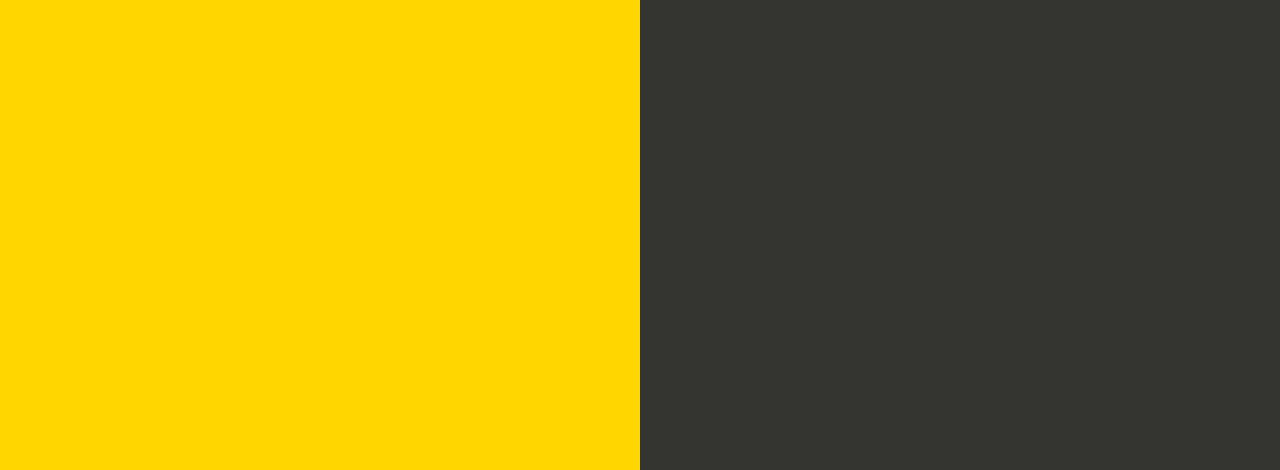
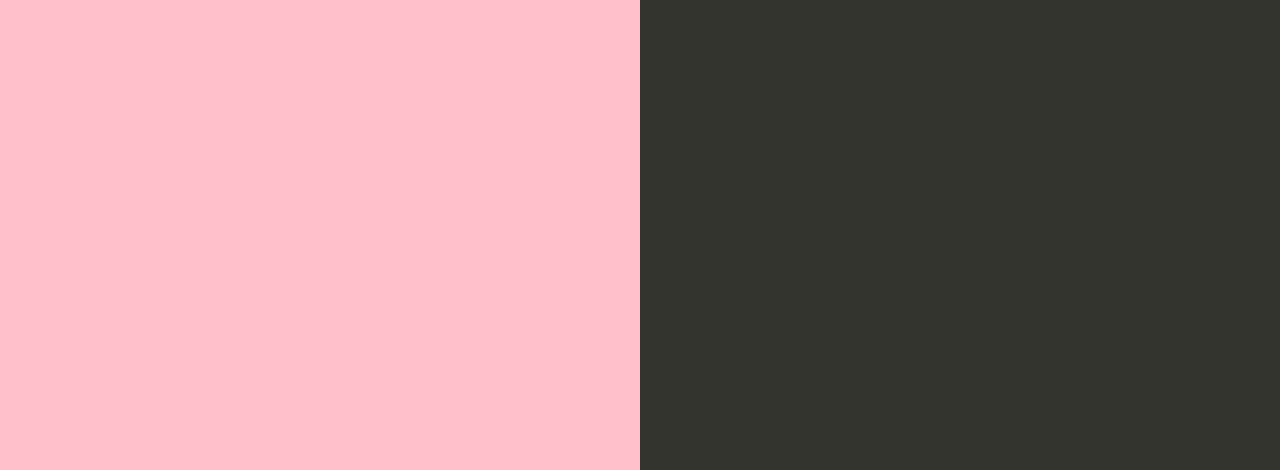
Before and after one commit to LuisitoTrecker/luisin-devops, a website: page index.html in a window 1280 px wide. Shown: the part 330-800 px from the top of the page. Drawn offline with Linux system fonts and the light colour scheme.

Commit message:
bkgrnd color pink

```diff
--- a/index.html
+++ b/index.html
@@ -35,7 +35,7 @@
 
         text-align: right;
         padding-top: 11em;
-        background-color: gold;
+        background-color: pink;
 
       }
       .textColumn p {
```
